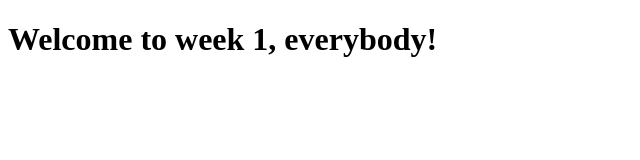
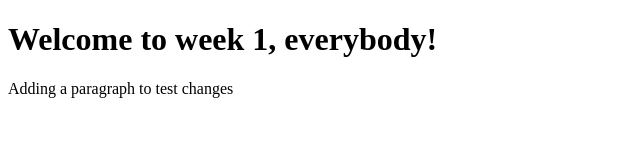
Before and after one commit to jhausen/2019-okcoders-javascript-1, a plain HTML site: page index.html in a window 1280 px wide. Shown: the whole page, without its empty margins (0-640 px from the left). Drawn offline with Linux system fonts and the light colour scheme.

Commit message:
Added a paragraph

```diff
--- a/index.html
+++ b/index.html
@@ -8,5 +8,6 @@
   </head>
   <body>
       <h1>Welcome to week 1, everybody!</h1>
+      <p>Adding a paragraph to test changes</p>
   </body>
 </html>
```
